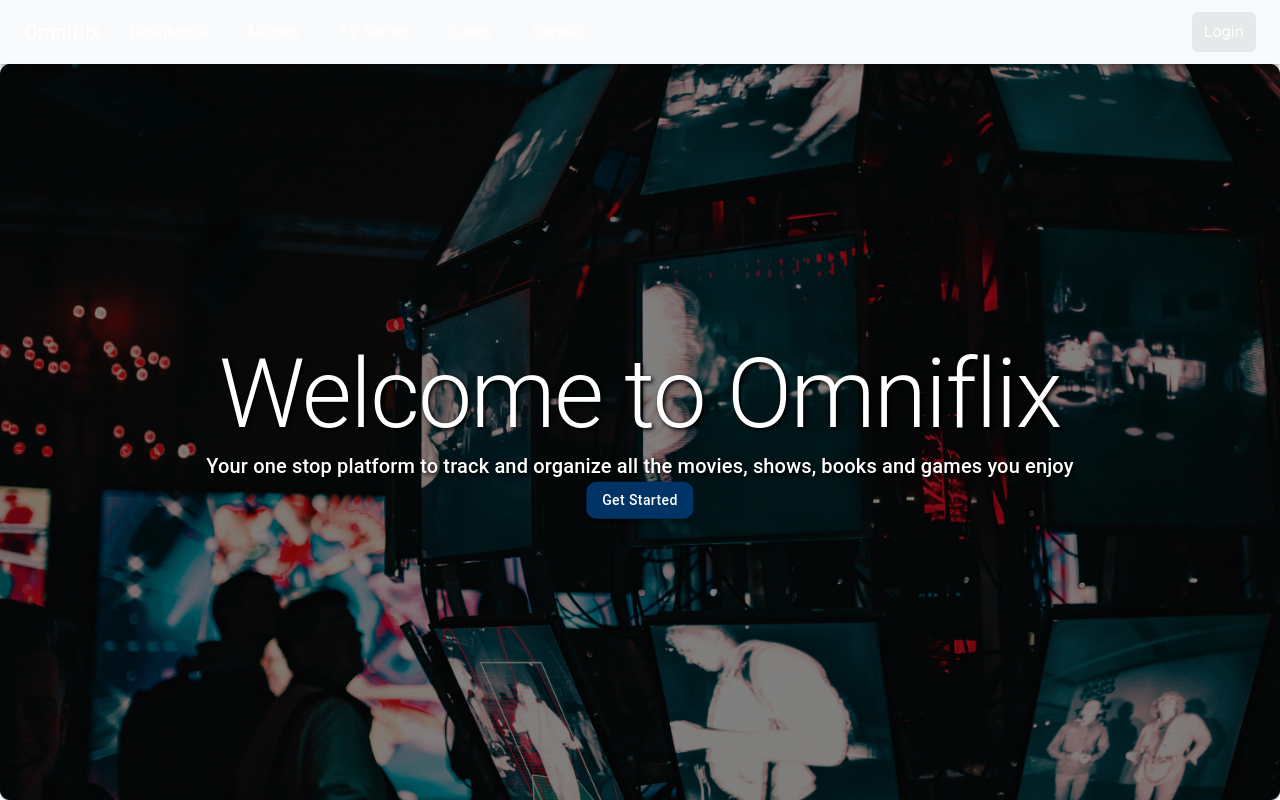
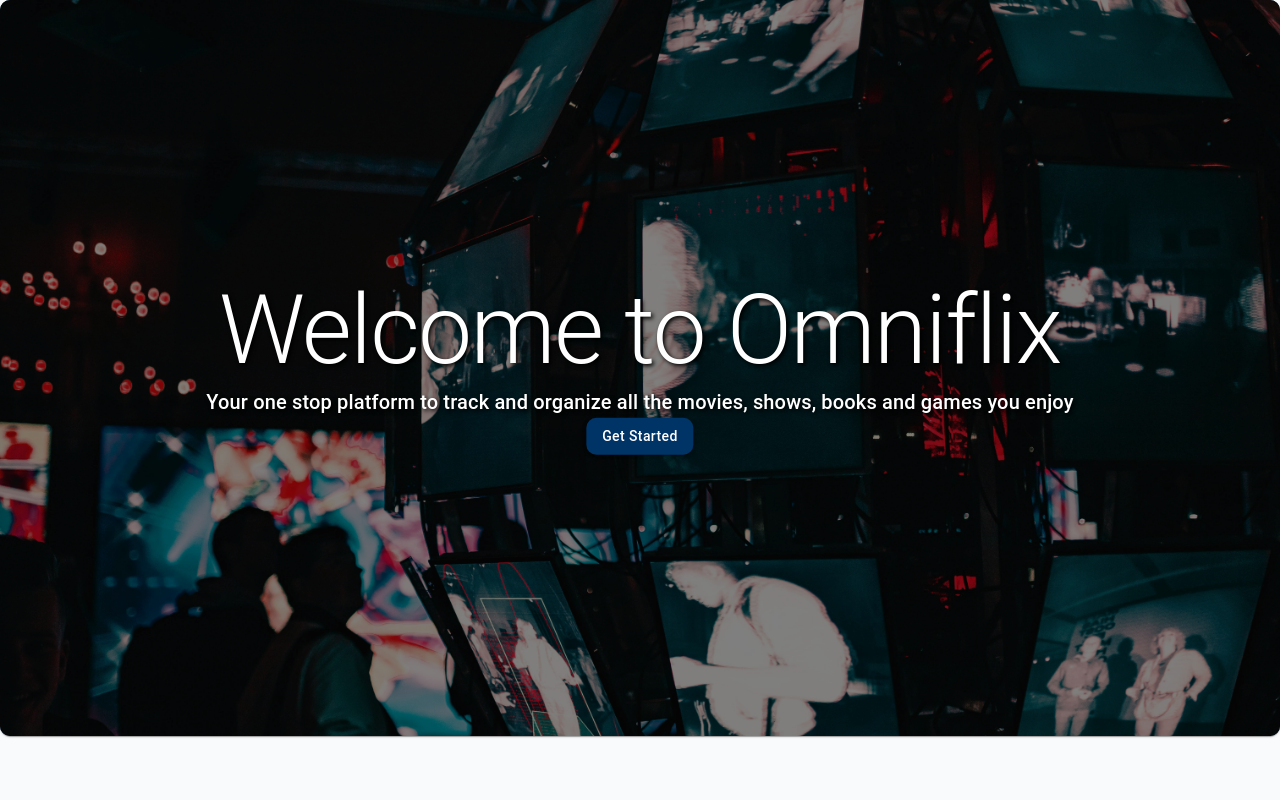
Before and after one commit to jloh02/omniflix, a Next.js app: page / in a window 1280 px wide. Built offline with nearby package versions, Linux system fonts and the light colour scheme; no server answers.

Commit message:
Show navbar on specific pages

```diff
--- /dev/null
+++ b/app/(navbarPage)/layout.tsx
@@ -0,0 +1,14 @@
+import NavigationBar from "@/components/navigationBar/NavigationBar";
+
+export default function NavBarLayout({
+  children,
+}: {
+  children: React.ReactNode;
+}) {
+  return (
+    <>
+      <NavigationBar />
+      {children}
+    </>
+  );
+}
--- a/app/layout.tsx
+++ b/app/layout.tsx
@@ -1,6 +1,5 @@
 import { GeistSans } from "geist/font/sans";
 import "./globals.css";
-import NavigationBar from "@/components/navigationBar/NavigationBar";
 import { ThemeProvider } from "@mui/material";
 import { theme } from "./theme";
 
@@ -27,10 +26,7 @@ export default function RootLayout({
     <html lang="en" className={GeistSans.className}>
       <body className="bg-background text-foreground">
         <main className="min-h-screen flex flex-col items-center">
-          <ThemeProvider theme={theme}>
-            <NavigationBar />
-            {children}
-          </ThemeProvider>
+          <ThemeProvider theme={theme}>{children}</ThemeProvider>
         </main>
       </body>
     </html>
```
Also changed, not shown: app/(navbarPage)/dashboard/page.tsx (renamed from app/dashboard/page.tsx, +5 -2 lines), app/(navbarPage)/books/page.tsx (renamed from app/books/page.tsx), app/(navbarPage)/games/page.tsx (renamed from app/games/page.tsx), app/(navbarPage)/movies/moviesCard.tsx (renamed from app/movies/moviesCard.tsx), app/(navbarPage)/movies/page.tsx (renamed from app/movies/page.tsx), app/(navbarPage)/tv-series/page.tsx (renamed from app/tv-series/page.tsx).
